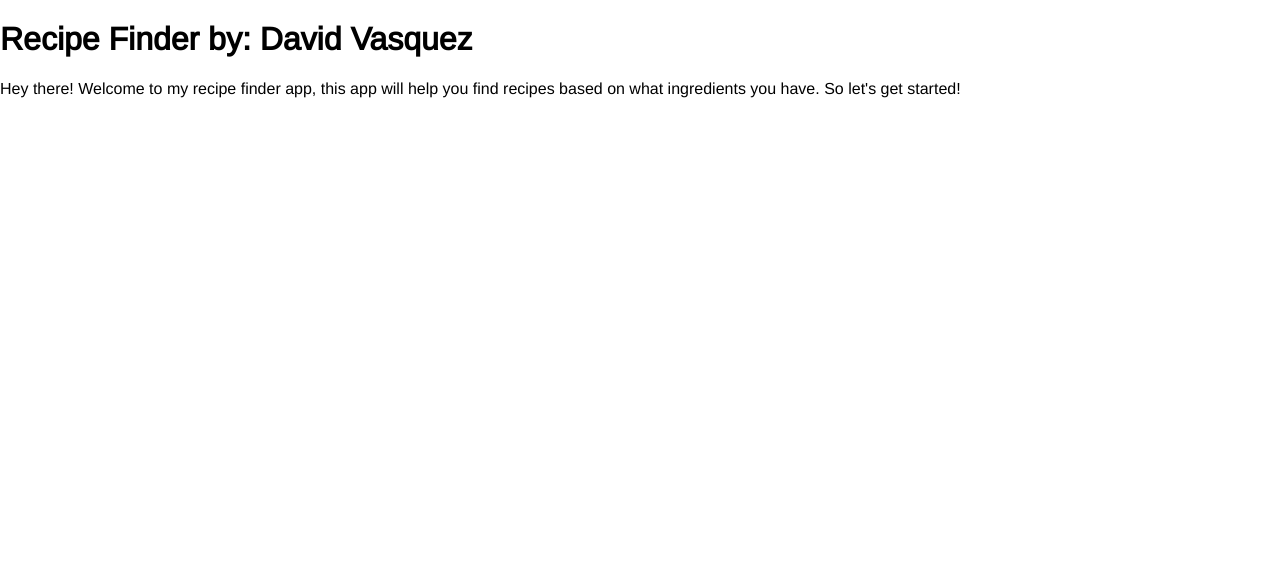
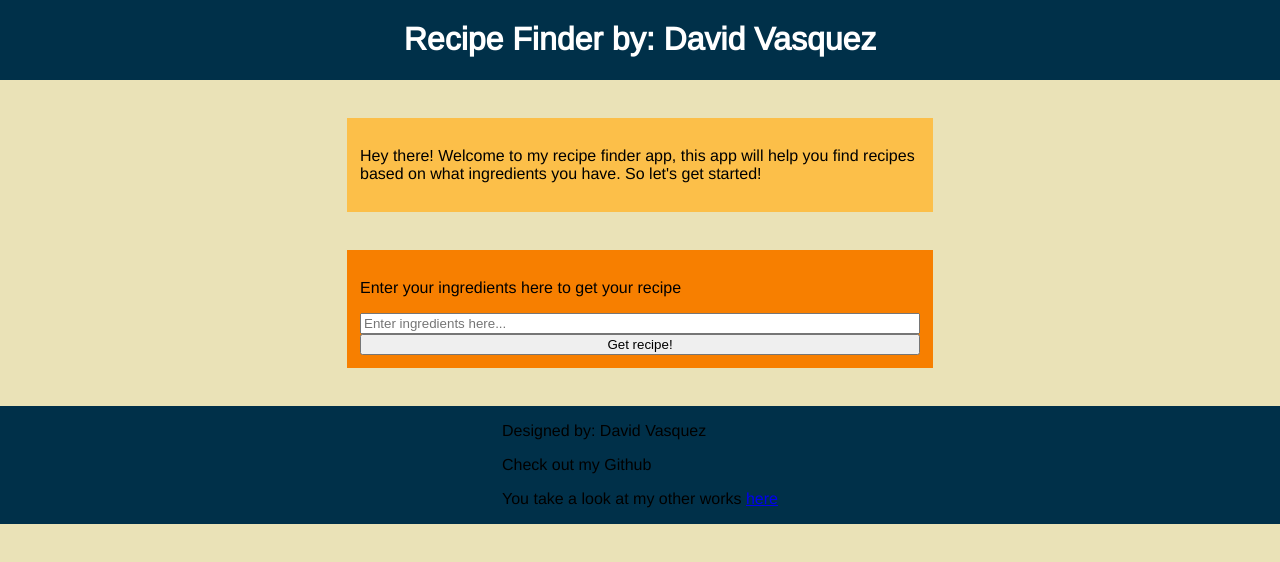
Before and after one commit to dvasquez08/recipe-app, a plain HTML site: page index.html in a window 1280 px wide. Drawn offline with nearby package versions, Linux system fonts and the light colour scheme.

Commit message:
updated html and css files

```diff
--- a/index.html
+++ b/index.html
@@ -13,10 +13,20 @@
     <title>Recipe Finder App</title>
   </head>
   <body>
+    <!-- Beginning of title section -->
+
     <div class="title-section">
       <div class="title text">
         <h1>Recipe Finder by: David Vasquez</h1>
       </div>
+    </div>
+
+    <!-- Beginning of main content section
+    intro will be on left, search on right -->
+
+    <div class="content-container">
+      <!-- Beginning of introduction section -->
+
       <div class="intro-area">
         <div class="intro-text">
           <p>
@@ -26,7 +36,38 @@
           </p>
         </div>
       </div>
+
+      <!-- Beginning of search area -->
+
+      <div class="search-area">
+        <div class="search-content">
+          <p>Enter your ingredients here to get your recipe</p>
+          <input
+            type="text"
+            id="ingredients"
+            placeholder="Enter ingredients here..."
+          />
+          <button id="search-button">Get recipe!</button>
+        </div>
+      </div>
     </div>
+
+    <!-- End of main content container -->
+
+    <!-- Beginning of footer section -->
+    <div class="footer">
+      <div class="footer-content">
+        <p>Designed by: David Vasquez</p>
+        <p>Check out my <a href="https://github.com/dvasquez08"></a>Github</p>
+        <p>
+          You take a look at my other works
+          <a href="dvasquez08.github.io">here</a>
+        </p>
+      </div>
+    </div>
+
+    <!-- End of page -->
+
     <script src="script.js"></script>
   </body>
 </html>
--- a/styles.css
+++ b/styles.css
@@ -1,5 +1,55 @@
 body {
-    margin: 0;
-    padding: 0;
-    font-family: 'Arimo', sans-serif;
+  margin: 0;
+  padding: 0;
+  font-family: "Arimo", sans-serif;
+  background-color: #eae2b7;
 }
+
+.title-section {
+  display: flex;
+  flex-direction: row;
+  justify-content: center;
+  background-color: #003049;
+  color: #fff;
+}
+
+.intro-area {
+  display: flex;
+  flex-direction: row;
+  justify-content: center;
+  margin-top: 3%;
+}
+
+.intro-text {
+  padding: 1%;
+  text-align: left;
+  display: flex;
+  flex-direction: column;
+  justify-content: center;
+  background-color: #fcbf49;
+  width: 70vh;
+}
+
+.search-area {
+  margin-top: 3%;
+  display: flex;
+  flex-direction: row;
+  justify-content: center;
+}
+
+.search-content {
+  padding: 1%;
+  display: flex;
+  flex-direction: column;
+  justify-content: center;
+  background-color: #f77f00;
+  width: 70vh;
+}
+
+.footer {
+  margin-top: 3%;
+  display: flex;
+  flex-direction: row;
+  justify-content: center;
+  background-color: #003049;
+}
```
Also changed, not shown: assets/screenshots/before-css.png (added).
